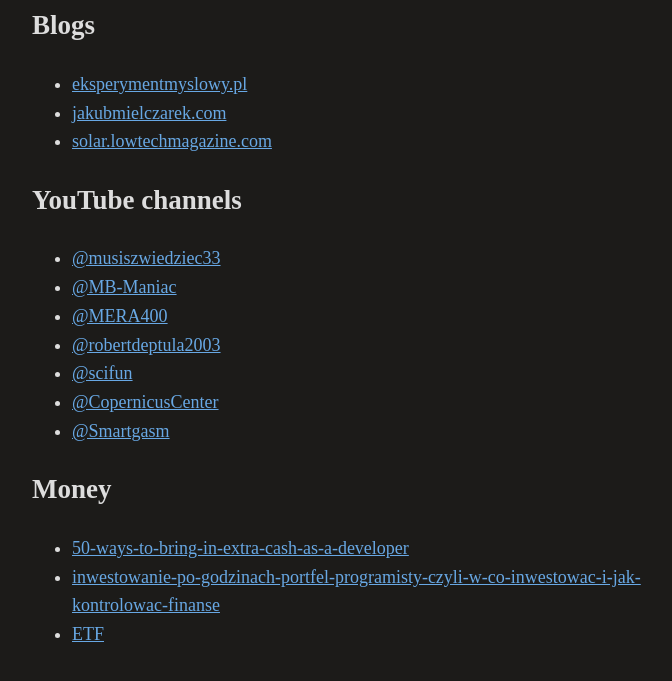
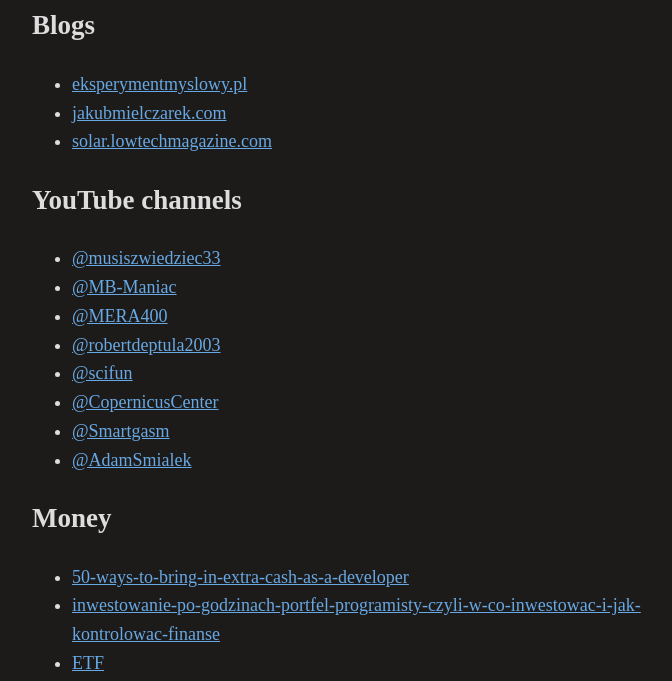
Before and after one commit to mbogatzki/mbogatzki.github.io, a plain HTML site: page bookmarks.html in a window 1280 px wide. Shown: the part 103-784 px from the top of the page, without its empty margins (283-955 px from the left). Drawn offline with Linux system fonts and the light colour scheme.

Commit message:
add Adam Smialek

```diff
--- a/bookmarks.html
+++ b/bookmarks.html
@@ -39,6 +39,7 @@
       <li><a href="https://www.youtube.com/@scifun">@scifun</a>
       <li><a href="https://www.youtube.com/@CopernicusCenter">@CopernicusCenter</a>
       <li><a href="https://www.youtube.com/@Smartgasm">@Smartgasm</a>
+      <li><a href="https://www.youtube.com/@AdamSmialek">@AdamSmialek</a>
     </ul>
 
     <h2>Money</h2>
```
